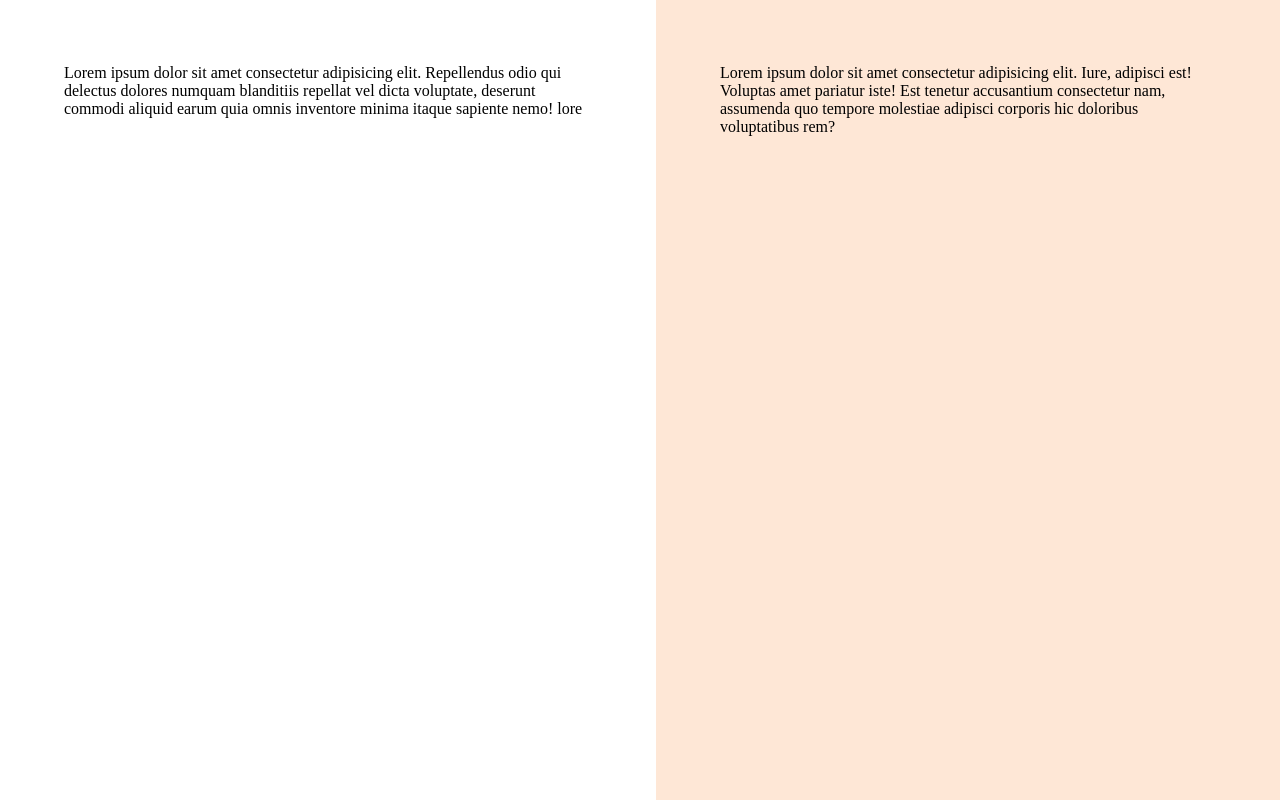
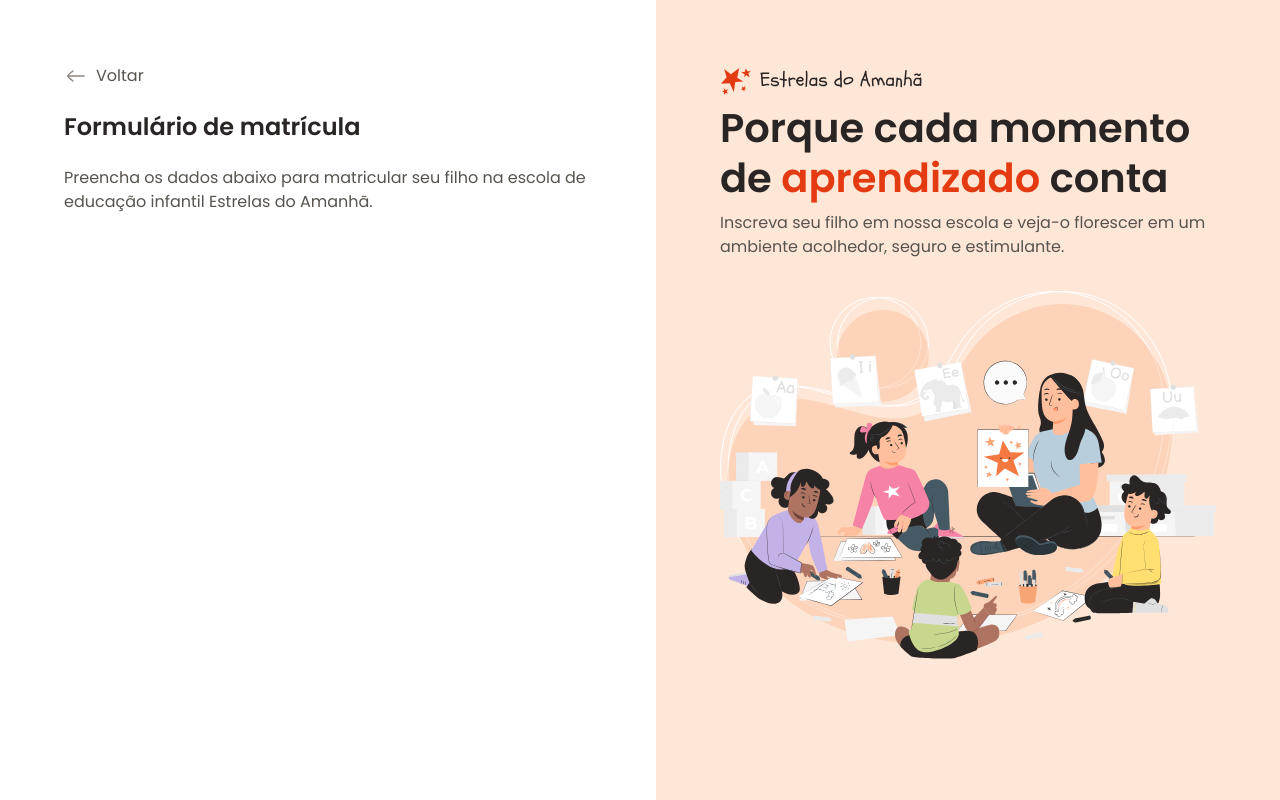
Before and after one commit to marcoscmoreira/formulario-de-matricula, a plain HTML site: page index.html in a window 1280 px wide. Drawn offline with Linux system fonts and the light colour scheme.

Commit message:
conteudo aside e conteudo inicial do main

```diff
--- a/index.html
+++ b/index.html
@@ -22,14 +22,29 @@
     <div id="app">
         <main>
             <div class="main-container">
-                Lorem ipsum dolor sit amet consectetur adipisicing elit. Repellendus odio qui delectus dolores numquam blanditiis repellat vel dicta voluptate, deserunt commodi aliquid earum quia omnis inventore minima itaque sapiente nemo!
-                lore
+
+                <div class="back">
+                    <img src="assets/icons/arrow-left-02.svg" alt="icone de voltar">
+                    <span>Voltar</span>
+                </div>
+
+                <h1>Formulário de matrícula</h1>
+                <p>Preencha os dados abaixo para matricular seu filho na escola de educação infantil Estrelas do Amanhã.
+                </p>
+
+
             </div>
         </main>
 
         <aside>
             <div class="aside-container">
-                Lorem ipsum dolor sit amet consectetur adipisicing elit. Iure, adipisci est! Voluptas amet pariatur iste! Est tenetur accusantium consectetur nam, assumenda quo tempore molestiae adipisci corporis hic doloribus voluptatibus rem?
+                <header>
+                    <img src="assets/logo.svg" alt="Logo estrelas do amanhã">
+                    <h2>Porque cada momento de <span>
+                            aprendizado </span> conta</h2>
+                    <p>Inscreva seu filho em nossa escola e veja-o florescer em um ambiente acolhedor, seguro e estimulante.</p>
+                </header>
+                <img src="assets/Illustration.svg" alt="IlustraÇão de uma professora com crianças prestando atenção">
             </div>
         </aside>
     </div>
--- a/style/global.css
+++ b/style/global.css
@@ -28,4 +28,16 @@
 
 body {
     overflow: hidden;
+
+    font: var(--text);
+    color: var(--text-secondary);
 }
+
+h1, h2 {
+    color: var(--text-primay);
+}
+
+img {
+    max-width: 100%;
+    height: auto;
+}
--- a/style/layout.css
+++ b/style/layout.css
@@ -14,6 +14,21 @@ main {
         max-width: 33rem;
         margin-left: auto;
     }
+
+    & .back {
+        display: flex;
+        align-items: center;
+        gap: .5rem;
+        margin-bottom: 1.5rem;
+    }
+
+    & h1 {
+        font: 600 1.5rem/1.25 var(--font-family);
+        margin-bottom: 1.5rem;
+
+    }
+
+
 }
 
 aside {
@@ -22,5 +37,18 @@ aside {
 
     & .aside-container {
         max-width: 31rem;
+
+        & > img {
+           margin-top: 2rem;
+        }
+    }
+
+    & h2 {
+        font: 600 2.5rem/1.25 var(--font-family);
+        margin-bottom: .5rem;
+
+        & span {
+            color: var(--text-highlight);
+        }
     }
 }
```
